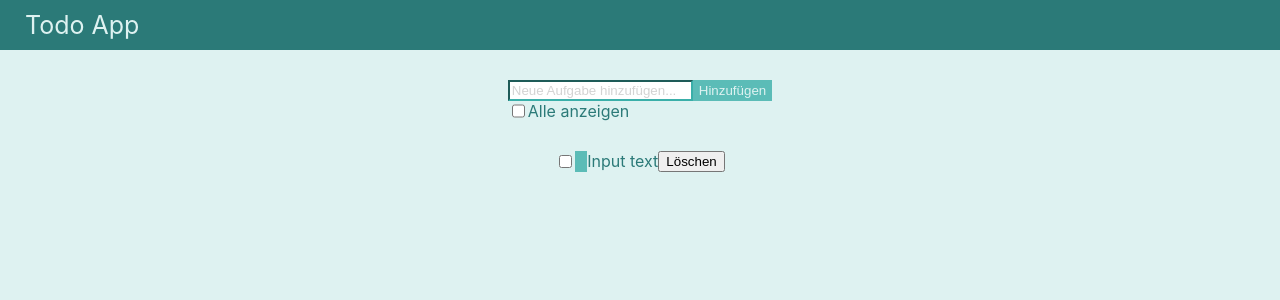
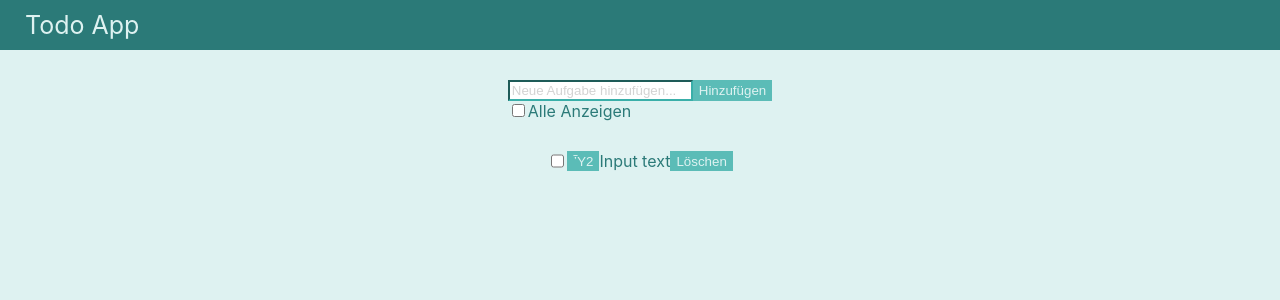
Before and after one commit to fabiananderegg/web1-project, a React (Create React App) app: page / in a window 1280 px wide. Shown: the top 300 px of the page. Built offline with nearby package versions, Linux system fonts and the light colour scheme.

Commit message:
splitting part 2

```diff
--- a/src/App.css
+++ b/src/App.css
@@ -6,32 +6,13 @@
   text-align: center;
 }
 
-.Task-input{
-  display: flex;
-  flex-direction: column;
-  justify-content: column;
-  align-items: flex-start;
-  padding: 30px;
-}
-
-.Task-input-text {
-  display: flex;
-  flex-direction: row;
-  justify-content: center;
-}
 
 
 
 
 
-.Task-input-filter{
 
-  align-self: left;
-  display: flex;
-  flex-direction: row;
-  justify-content: left;
-  align-content: flex-start;
-}
+
 
 .firstTask {
   display: flex;
@@ -44,5 +25,4 @@
   border: none;
   background-color: #5bbcb7;
   color: #def2f1;
-  mask-image: \1F5F2;
 }
--- a/src/App.tsx
+++ b/src/App.tsx
@@ -1,37 +1,27 @@
-import React, { ChangeEvent, useState } from 'react';
+//import React, { ChangeEvent, useState } from 'react';
 import './App.css';
 import {AppBar} from './AppBar'
 import {AppBody} from './AppBody'
+import {TaskInput} from './TaskInput'
 import {SquareButton} from './SquareButton'
-import {TextInput} from './TextInput'
+//import {TextInput} from './TextInput'
+//import {CbText} from './CheckBoxWithText'
 
 function App() {
-  const [inputText, setInputText] = useState("Neue Aufgabe hinzufügen...")
-
-  const updateTextInput = (event: ChangeEvent<HTMLInputElement>) => {
-		setInputText(event.target.value)
-	}
 
   return (
     <div className="App">
       <AppBar> Todo App </AppBar>
       <AppBody>
-        <div className="Task-input">
-          <div className="Task-input-text">
-            <TextInput onChange={updateTextInput} value={inputText} ></TextInput>
-            <SquareButton> Hinzufügen </SquareButton>
-          </div>
-          <div className="Task-input-filter">
-            <input className="Cb-filter-tasks" type="checkbox"/>
-            <div> Alle anzeigen</div>
-          </div>
-        </div>
+        <TaskInput></TaskInput>
         <div className="Task-list">
           <div className="firstTask">
             <input className="Cb-first-task" type="checkbox"/>
-            <button className="Btn-first-task-one"> </button>
-            <div>Input text</div>
-            <button> Löschen </button>
+            <button className="Btn-first-task-one">
+              <span role="img">{'\u1f5f2'}</span>
+            </button>
+            <div> Input text </div>
+            <SquareButton> Löschen </SquareButton>
           </div>
         </div>
       </AppBody>
--- /dev/null
+++ b/src/CheckBoxWithText.css
@@ -0,0 +1,5 @@
+.Check-Box{
+    border-color: #3aafa9;
+    border-radius: none;
+    border-width: 2px;
+}
--- /dev/null
+++ b/src/CheckBoxWithText.tsx
@@ -0,0 +1,13 @@
+import './CheckBoxWithText.css'
+import {ReactNode} from 'react'
+
+interface Props {
+    children: ReactNode
+}
+
+export const CbText = (props: Props) => (
+    <div>
+        <input className="Check-Box" type="checkbox"/>
+        {props.children}
+    </div>
+)
--- /dev/null
+++ b/src/TaskInput.css
@@ -0,0 +1,13 @@
+.Task-input{
+    display: flex;
+    flex-direction: column;
+    justify-content: column;
+    align-items: flex-start;
+    padding: 30px;
+}
+
+.Task-input-text {
+    display: flex;
+    flex-direction: row;
+    justify-content: center;
+}
--- /dev/null
+++ b/src/TaskInput.tsx
@@ -0,0 +1,32 @@
+import './TaskInput.css'
+import React, { ChangeEvent, useState } from 'react';
+import { SquareButton } from './SquareButton'
+import { TextInput } from './TextInput'
+import { CbText } from './CheckBoxWithText'
+
+
+export function TaskInput() {
+    const [inputText, setInputText] = useState('Neue Aufgabe hinzufügen...')
+
+    const updateTextInput = (event: ChangeEvent<HTMLInputElement>) => {
+        if(inputText === 'Neue Aufgabe hinzufügen...') {
+            clearDefaultText()
+        } else {
+            setInputText(event.target.value)
+        }
+    }
+
+    const clearDefaultText = () => {
+        setInputText('')
+    }
+
+    return (
+        <div className="Task-input">
+            <div className="Task-input-text">
+                <TextInput onChange={updateTextInput} value={inputText}></TextInput>
+                <SquareButton> Hinzufügen </SquareButton>
+            </div>
+            <CbText>Alle Anzeigen</CbText>
+        </div>
+    )
+}
--- a/src/TextInput.tsx
+++ b/src/TextInput.tsx
@@ -7,7 +7,10 @@ interface Props {
 }
 
 export const TextInput = (props: Props) => (
+
+
 	<input
+		defaultValue="*Hallo"
 		type="text"
 		className="Text-input"
 		onChange={props.onChange}
```
